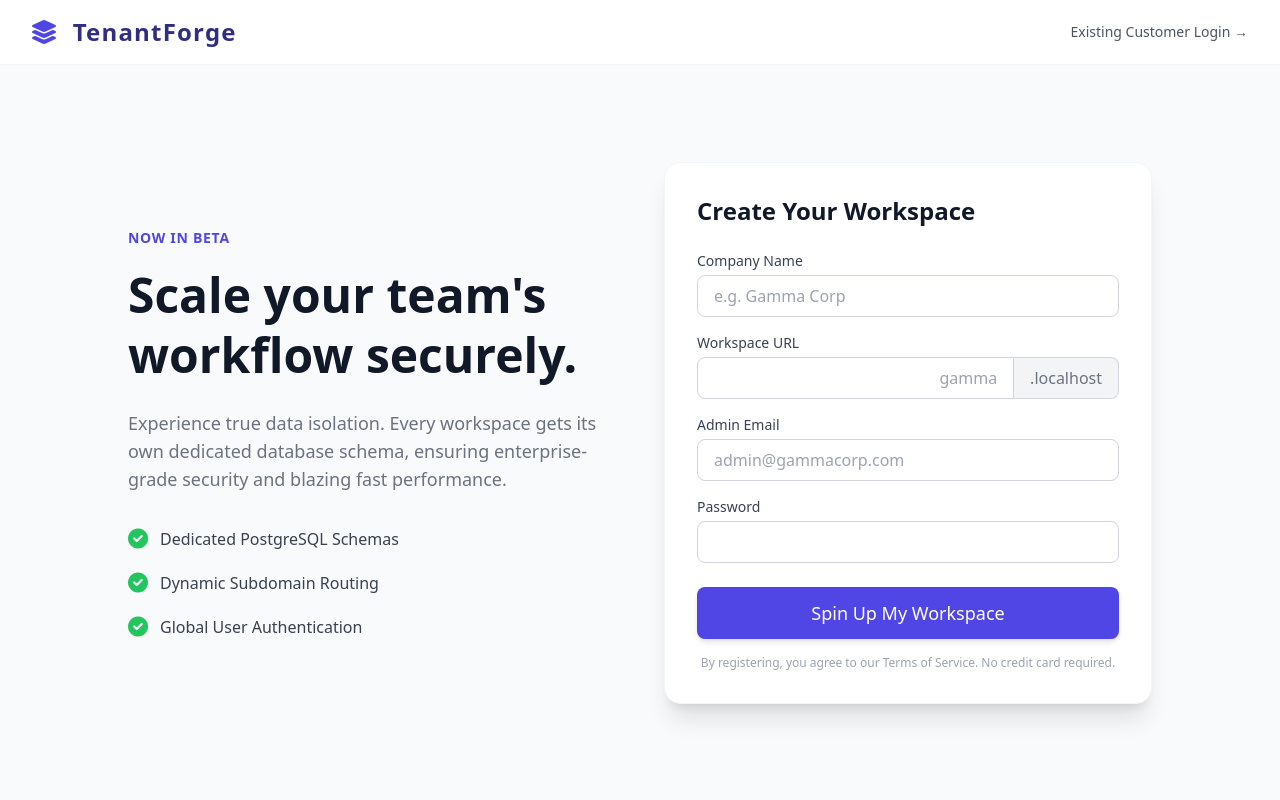
After one commit to Xeeshan-23/django-multitenant-saas, a Django app: template customers/templates/customers/public_home.html in a window 1280 px wide. The commit adds this page. Run offline with Django 5.2, Linux system fonts and the light colour scheme; the template is opened without the code that fills it, so the values that code supplies are empty; some libraries are stand-ins or nearby versions.

Commit message:
added homepage UI with signup feature for user's subdomain signin

```diff
--- /dev/null
+++ b/customers/templates/customers/public_home.html
@@ -0,0 +1,86 @@
+<!DOCTYPE html>
+<html lang="en">
+<head>
+    <meta charset="UTF-8">
+    <meta name="viewport" content="width=device-width, initial-scale=1.0">
+    <title>TenantForge | Enterprise SaaS Platform</title>
+    <script src="https://cdn.tailwindcss.com"></script>
+    <link href="https://cdnjs.cloudflare.com/ajax/libs/font-awesome/6.0.0/css/all.min.css" rel="stylesheet">
+</head>
+<body class="bg-gray-50 text-gray-800 font-sans antialiased min-h-screen flex flex-col">
+
+    <!-- Navbar -->
+    <nav class="bg-white border-b border-gray-100 py-4 px-8 flex justify-between items-center">
+        <div class="font-bold text-2xl tracking-wider text-indigo-900">
+            <i class="fas fa-layer-group mr-2 text-indigo-600"></i> TenantForge
+        </div>
+        <a href="http://alpha.localhost:8080/login/" class="text-sm font-medium text-gray-600 hover:text-indigo-600">
+            Existing Customer Login &rarr;
+        </a>
+    </nav>
+
+    <!-- Main Content -->
+    <main class="flex-1 flex items-center justify-center p-8">
+        <div class="max-w-5xl w-full grid grid-cols-1 md:grid-cols-2 gap-12 items-center">
+
+            <!-- Marketing Copy -->
+            <div>
+                <span class="text-indigo-600 font-semibold tracking-wider uppercase text-sm">Now in Beta</span>
+                <h1 class="text-5xl font-extrabold text-gray-900 mt-4 leading-tight">
+                    Scale your team's workflow securely.
+                </h1>
+                <p class="text-lg text-gray-500 mt-6 mb-8">
+                    Experience true data isolation. Every workspace gets its own dedicated database schema, ensuring enterprise-grade security and blazing fast performance.
+                </p>
+                <div class="space-y-4">
+                    <div class="flex items-center text-gray-700">
+                        <i class="fas fa-check-circle text-green-500 mr-3 text-xl"></i> Dedicated PostgreSQL Schemas
+                    </div>
+                    <div class="flex items-center text-gray-700">
+                        <i class="fas fa-check-circle text-green-500 mr-3 text-xl"></i> Dynamic Subdomain Routing
+                    </div>
+                    <div class="flex items-center text-gray-700">
+                        <i class="fas fa-check-circle text-green-500 mr-3 text-xl"></i> Global User Authentication
+                    </div>
+                </div>
+            </div>
+
+            <!-- Registration Form -->
+            <div class="bg-white rounded-2xl shadow-xl border border-gray-100 p-8">
+                <h3 class="text-2xl font-bold text-gray-900 mb-6">Create Your Workspace</h3>
+                <form method="POST" action="">
+                    {% csrf_token %}
+
+                    <div class="mb-4">
+                        <label class="block text-sm font-medium text-gray-700 mb-1">Company Name</label>
+                        <input type="text" name="company_name" placeholder="e.g. Gamma Corp" required class="w-full px-4 py-2 border border-gray-300 rounded-lg focus:outline-none focus:ring-2 focus:ring-indigo-500">
+                    </div>
+
+                    <div class="mb-4">
+                        <label class="block text-sm font-medium text-gray-700 mb-1">Workspace URL</label>
+                        <div class="flex items-center">
+                            <input type="text" name="subdomain" placeholder="gamma" required class="w-full px-4 py-2 border border-gray-300 rounded-l-lg focus:outline-none focus:ring-2 focus:ring-indigo-500 text-right">
+                            <span class="px-4 py-2 bg-gray-100 border border-l-0 border-gray-300 rounded-r-lg text-gray-500">.localhost</span>
+                        </div>
+                    </div>
+
+                    <div class="mb-4">
+                        <label class="block text-sm font-medium text-gray-700 mb-1">Admin Email</label>
+                        <input type="email" name="email" placeholder="admin@gammacorp.com" required class="w-full px-4 py-2 border border-gray-300 rounded-lg focus:outline-none focus:ring-2 focus:ring-indigo-500">
+                    </div>
+
+                    <div class="mb-6">
+                        <label class="block text-sm font-medium text-gray-700 mb-1">Password</label>
+                        <input type="password" name="password" required class="w-full px-4 py-2 border border-gray-300 rounded-lg focus:outline-none focus:ring-2 focus:ring-indigo-500">
+                    </div>
+
+                    <button type="submit" class="w-full py-3 bg-indigo-600 text-white rounded-lg font-medium hover:bg-indigo-700 transition-colors shadow-md text-lg">
+                        Spin Up My Workspace
+                    </button>
+                    <p class="text-xs text-gray-400 text-center mt-4">By registering, you agree to our Terms of Service. No credit card required.</p>
+                </form>
+            </div>
+        </div>
+    </main>
+</body>
+</html>
--- a/saas_project/settings.py
+++ b/saas_project/settings.py
@@ -156,3 +156,7 @@ AUTH_USER_MODEL = 'customers.TenantUser'
 
 ROOT_URLCONF = 'saas_project.urls'
 PUBLIC_SCHEMA_URLCONF = 'saas_project.urls_public'
+
+# Authentication Redirects
+LOGIN_REDIRECT_URL = '/'
+LOGIN_URL = '/login/'
--- a/saas_project/urls_public.py
+++ b/saas_project/urls_public.py
@@ -1,7 +1,7 @@
 # saas_project/urls_public.py
 from django.contrib import admin
 from django.urls import path
-from core.views import public_home # Importing from core now
+from customers.views import public_home
 
 urlpatterns = [
     path('admin/', admin.site.urls),
```
Also changed, not shown: core/templates/core/login.html (+7 -0 lines), customers/views.py (+43 -13 lines), requirements.txt (renamed from requirments.txt), 1 other file.
